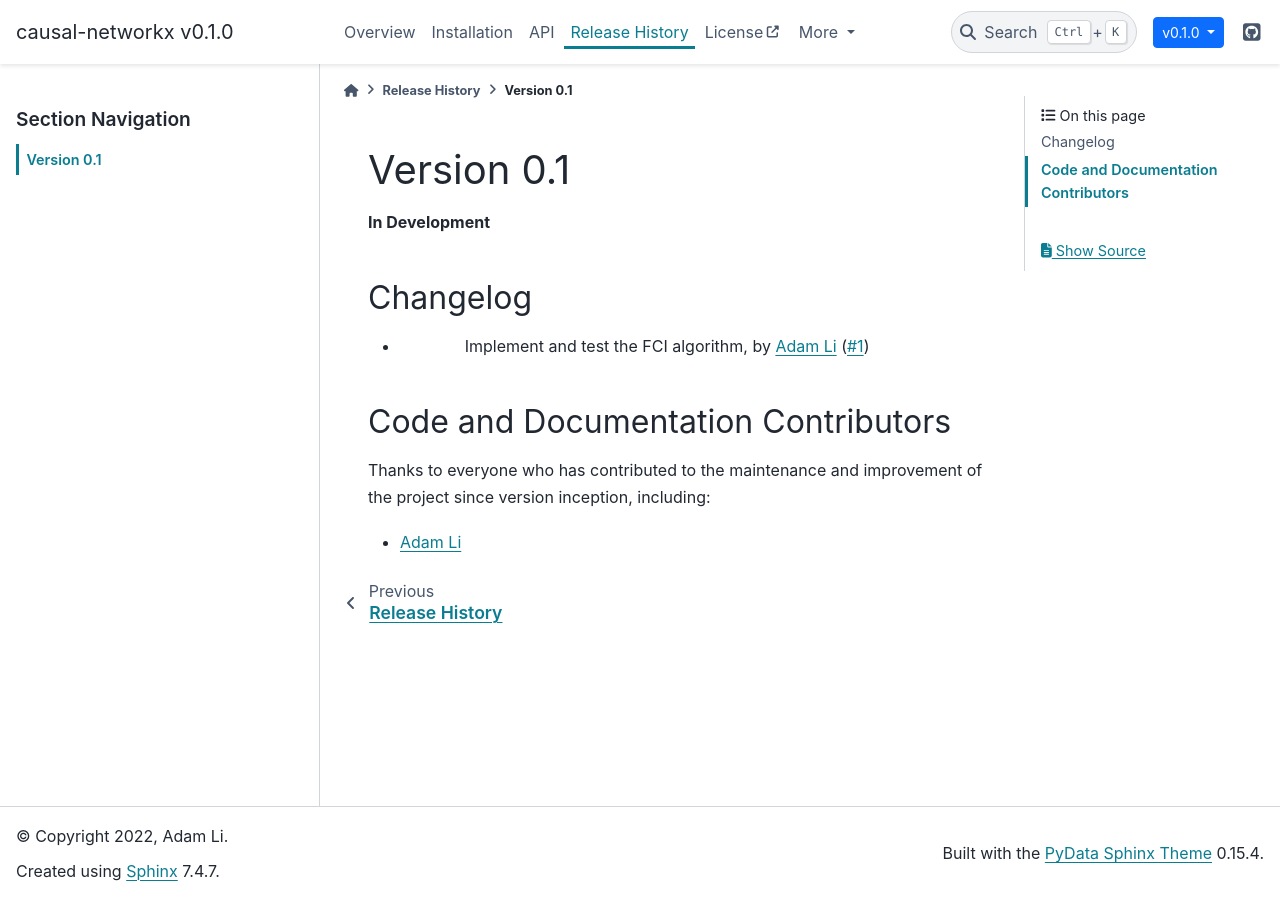
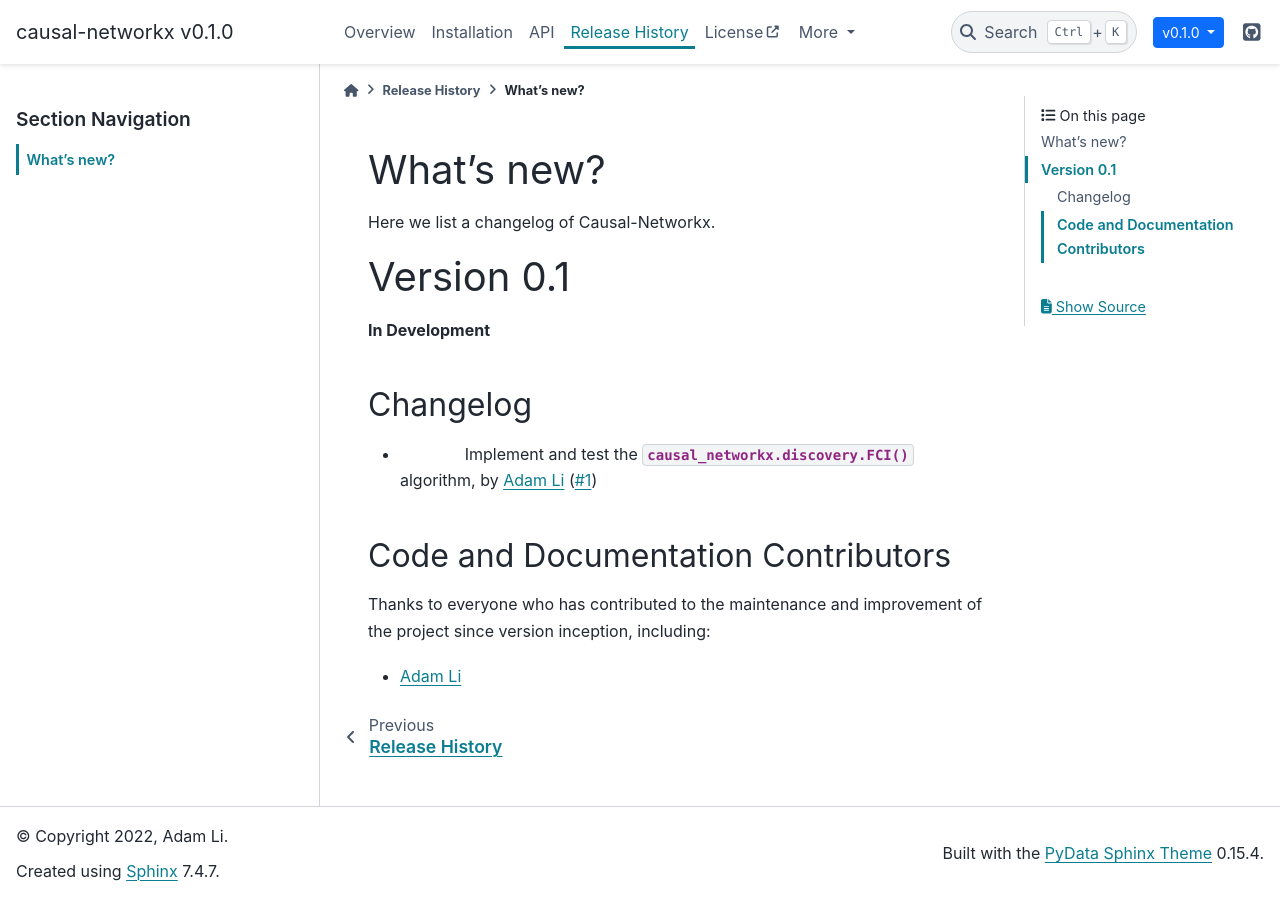
Before and after one commit to adam2392/causal-networkx, a Sphinx documentation site: the page built from docs/whats_new/v0.1.rst, in a window 1280 px wide. Built offline with Sphinx 7.4.7 and the PyData theme 0.15.4, drawn with Linux system fonts in a browser that asks for light colours.

```diff
--- a/dev-requirements.txt
+++ b/dev-requirements.txt
@@ -50,6 +50,9 @@
 pydocstyle
 codespell
 
+nbsphinx
+pandoc
+
 # for independence testing
 scikit-learn
 
--- a/docs/api.rst
+++ b/docs/api.rst
@@ -10,9 +10,8 @@
 
 This is the application programming interface (API) reference
 for classes (``CamelCase`` names) and functions
-(``underscore_case`` names) of MNE-Connectivity, grouped thematically by analysis
-stage. The data structure classes contain different types of connectivity data
-and are described below.
+(``underscore_case`` names) of Causal-Networkx, grouped thematically by analysis
+stage.
 
 Most-used classes
 =================
--- a/docs/conf.py
+++ b/docs/conf.py
@@ -15,7 +15,7 @@
 # documentation root, use os.path.abspath to make it absolute, like shown here.
 #
 
-sys.path.insert(0, os.path.abspath("../../"))
+sys.path.insert(0, os.path.abspath("../"))
 
 from causal_networkx.version import VERSION, VERSION_SHORT  # noqa: E402
 
@@ -102,8 +102,8 @@
 default_role = 'py:obj'
 
 # Tell myst-parser to assign header anchors for h1-h3.
-myst_heading_anchors = 3
-suppress_warnings = ["myst.header"]
+# myst_heading_anchors = 3
+# suppress_warnings = ["myst.header"]
 
 # Add any paths that contain templates here, relative to this directory.
 templates_path = ["_templates"]
@@ -119,11 +119,11 @@
     "python": ("https://docs.python.org/3", None),
     "numpy": ("https://numpy.org/devdocs", None),
     "scipy": ("https://scipy.github.io/devdocs", None),
-    "matplotlib": ("https://matplotlib.org/stable", None),
     "pandas": ("https://pandas.pydata.org/pandas-docs/dev", None),
     "sklearn": ("https://scikit-learn.org/stable", None),
     "joblib": ("https://joblib.readthedocs.io/en/latest", None),
     "networkx": ("https://networkx.org/documentation/latest/", None),
+    "matplotlib": ("https://matplotlib.org/stable", None),
     # Uncomment these if you use them in your codebase:
     #  "torch": ("https://pytorch.org/docs/stable", None),
     #  "datasets": ("https://huggingface.co/docs/datasets/master/en", None),
@@ -136,7 +136,6 @@
 bibtex_style = "unsrt"
 bibtex_footbibliography_header = ""
 
-
 # The master toctree document.
 master_doc = "index"
 
@@ -146,6 +145,10 @@
 # The theme to use for HTML and HTML Help pages.  See the documentation for
 # a list of builtin themes.
 #
+# Clean up sidebar: Do not show "Source" link
+# html_show_sourcelink = False
+# html_copy_source = False
+
 html_theme = "pydata_sphinx_theme"
 
 html_title = f"causal-networkx v{VERSION}"
@@ -153,6 +156,7 @@
 # Add any paths that contain custom static files (such as style sheets) here,
 # relative to this directory. They are copied after the builtin static files,
 # so a file named "default.css" will overwrite the builtin "default.css".
+templates_path = ['_templates']
 html_static_path = ["_static"]
 html_css_files = ["css/custom.css"]
 html_favicon = "_static/favicon.ico"
@@ -197,3 +201,9 @@
         'dev': 'v0.1 (devel)',
     },
 }
+
+# Enable nitpicky mode - which ensures that all references in the docs
+# resolve.
+
+nitpicky = True
+nitpick_ignore = []
--- a/docs/index.rst
+++ b/docs/index.rst
@@ -18,7 +18,7 @@
 --------
 
 .. toctree::
-   :maxdepth: 2
+   :maxdepth: 1
    :caption: Getting started:
 
    overview
--- a/docs/whats_new.rst
+++ b/docs/whats_new.rst
@@ -1,4 +1,7 @@
-.. currentmodule:: causal_networkx
+:orphan:
+
+.. _whats_new:
+
 .. include:: whats_new/_contributors.rst
 
 Release History
--- a/docs/whats_new/v0.1.rst
+++ b/docs/whats_new/v0.1.rst
@@ -1,8 +1,21 @@
+:orphan:
+
 .. include:: _contributors.rst
+
+.. _changes_0_1:
+
+What's new?
+===========
+
+Here we list a changelog of Causal-Networkx.
+
+.. contents:: Contents
+   :local:
+   :depth: 3
 
 .. currentmodule:: causal_networkx
 
-.. _changes_0_1:
+.. _current:
 
 Version 0.1
 ===========
@@ -13,7 +26,7 @@
 Changelog
 ---------
 
-- |Feature| Implement and test the FCI algorithm, by `Adam Li`_ (:gh:`1`)
+- |Feature| Implement and test the :func:`causal_networkx.discovery.FCI` algorithm, by `Adam Li`_ (:gh:`1`)
 
 Code and Documentation Contributors
 -----------------------------------
```
Also changed, not shown: 2 other files.
